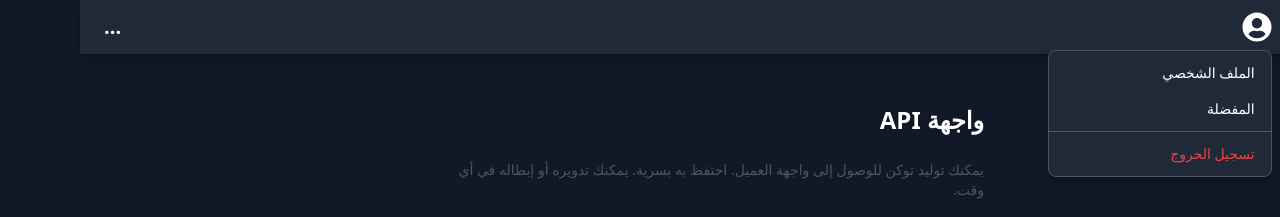
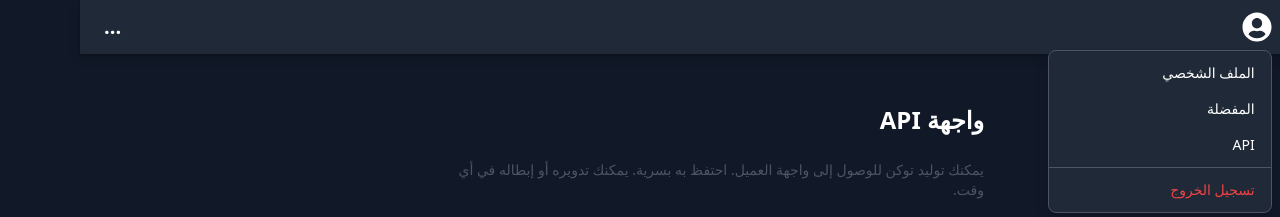
Before and after one commit to Lebid15/watan, a Next.js app in the folder frontend/: page /user/api-token in a window 1280 px wide. Both pictures are taken after a click on the button "Account menu". Shown: the top 217 px of the page. Built offline with nearby package versions, Linux system fonts and the light colour scheme; no server answers.

Commit message:
feat(frontend): add API link in profile menu + enhance api-token page (copy, status messages)

```diff
--- a/frontend/src/app/user/api-token/page.tsx
+++ b/frontend/src/app/user/api-token/page.tsx
@@ -1,5 +1,9 @@
 'use client';
 import { useEffect, useState } from 'react';
+
+// ملاحظات:
+// - نظهر التوكن فور التوليد/التدوير فقط (لا نعيد عرضه لاحقاً لأمان أكبر)
+// - إن لم يظهر حقل التوكن بعد الضغط فغالباً الرد لا يحتوي token => تحقق من استجابة الشبكة
 
 interface TokenState { enabled: boolean; revoked: boolean; hasToken: boolean; lastUsedAt: string | null; }
 
@@ -26,10 +30,12 @@ export default function UserApiTokenPage(){
       const j=await res.json();
       if(j.token) setToken(j.token); else setToken(null);
       await load();
-      setMsg('تم بنجاح');
+      if(j.token) setMsg('✅ تم التوليد – انسخ التوكن الآن'); else if(path==='revoke') setMsg('✅ تم الإبطال'); else setMsg('✅ تم التنفيذ');
     }catch{ setMsg('فشل التنفيذ'); }
     finally{ setLoading(false); }
   }
+
+  function copyToken(){ if(!token) return; try { navigator.clipboard.writeText(token); setMsg('📋 تم النسخ'); setTimeout(()=> setMsg(null),1500);} catch{} }
 
   return (
     <div className="max-w-xl mx-auto p-6 space-y-6" dir="rtl">
@@ -43,15 +49,20 @@ export default function UserApiTokenPage(){
             <div className="text-sm">الحالة: {info.revoked ? 'مُبطَل' : info.hasToken ? 'فعال' : 'لا يوجد توكن'}</div>
             <div className="text-sm">آخر استخدام: {info.lastUsedAt ? new Date(info.lastUsedAt).toLocaleString() : '—'}</div>
           </div>
-          {token && <div className="p-3 bg-amber-50 border rounded text-sm break-all">
-            <div className="font-medium mb-1">التوكن (انسخه الآن، لن يظهر لاحقًا):</div>
-            <code>{token}</code>
+          {token && <div className="p-3 bg-amber-50 border rounded text-sm break-all relative">
+            <div className="font-medium mb-1 pr-16">التوكن (انسخه الآن، لن يُعرض مرة أخرى):</div>
+            <code className="block text-xs leading-relaxed select-all">{token}</code>
+            <button onClick={copyToken} className="absolute top-2 left-2 btn btn-xs">نسخ</button>
           </div>}
           <div className="flex flex-wrap gap-3 text-sm">
             <button disabled={loading} onClick={()=>call('generate')} className="btn btn-sm">توليد</button>
             <button disabled={loading||!info.hasToken||info.revoked} onClick={()=>call('rotate')} className="btn btn-sm">تدوير</button>
             <button disabled={loading||!info.hasToken||info.revoked} onClick={()=>call('revoke')} className="btn btn-sm">إبطال</button>
           </div>
+          <div className="text-xs text-gray-500 leading-relaxed">
+            عند كل طلب للـ Client API أرسل الرأس: <code className="bg-gray-100 px-1 rounded">x-api-token: YOUR_TOKEN</code>.
+            <br/>في حال الإبطال يجب توليد توكن جديد.
+          </div>
         </div>
       )}
     </div>
--- a/frontend/src/components/layout/MainHeader.tsx
+++ b/frontend/src/components/layout/MainHeader.tsx
@@ -110,6 +110,13 @@ export default function MainHeader() {
                   >
                     المفضلة
                   </button>
+                    <button
+                      role="menuitem"
+                      className="w-full text-right px-4 py-2 text-sm hover:bg-bg-surface-alt"
+                      onClick={() => { setOpen(false); router.push('/user/api-token'); }}
+                    >
+                      API
+                    </button>
                   {isEndUser && (
                     <button
                       role="menuitem"
```
